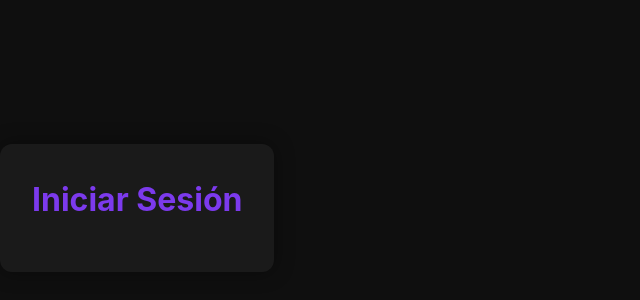
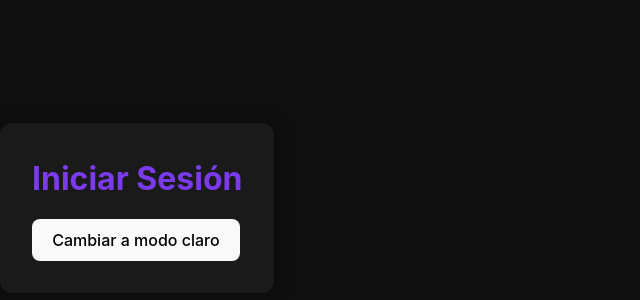
Before and after one commit to juanjosnsolarte/proyectofinal_EDyA2, a React (Vite) app in the folder proyecto-final/: page / in a window 1280 px wide. Shown: the part 192-492 px from the top of the page, without its empty margins (0-640 px from the left). Built offline with nearby package versions, Linux system fonts and the light colour scheme.

Commit message:
creacion del ThemeContext para cambiar de estilo - modo oscuro y claro

```diff
--- a/proyecto-final/src/App.jsx
+++ b/proyecto-final/src/App.jsx
@@ -1,8 +1,11 @@
 import { AppRoutes } from './routes/AppRoutes'
+import { ThemeProvider } from './context/ThemeContext'
 
 function App() {
   return (
-    <AppRoutes />
+    <ThemeProvider>
+      <AppRoutes />
+    </ThemeProvider>
   )
 }
 
--- /dev/null
+++ b/proyecto-final/src/components/Shared/ThemeToggle.jsx
@@ -0,0 +1,14 @@
+import { useContext } from 'react'
+import { ThemeContext } from '../../context/ThemeContext'
+
+function ThemeToggle() {
+  const { theme, toggleTheme } = useContext(ThemeContext)
+
+  return (
+    <button onClick={toggleTheme}>
+      Cambiar a modo {theme === 'dark' ? 'claro' : 'oscuro'}
+    </button>
+  )
+}
+
+export default ThemeToggle
--- /dev/null
+++ b/proyecto-final/src/context/ThemeContext.jsx
@@ -0,0 +1,26 @@
+import { createContext, useState, useEffect } from 'react'
+
+export const ThemeContext = createContext()
+
+export function ThemeProvider({ children }) {
+  const [theme, setTheme] = useState('dark') // valor inicial
+
+  const toggleTheme = () => {
+    setTheme(prev => (prev === 'dark' ? 'light' : 'dark'))
+  }
+
+  useEffect(() => {
+    document.documentElement.setAttribute('data-theme', theme)
+  }, [theme])
+
+  const value = {
+    theme,
+    toggleTheme,
+  }
+
+  return (
+    <ThemeContext.Provider value={value}>
+      {children}
+    </ThemeContext.Provider>
+  )
+}
--- a/proyecto-final/src/pages/Login.jsx
+++ b/proyecto-final/src/pages/Login.jsx
@@ -1,9 +1,14 @@
-import styles from '../styles/pages/Login.module.scss'
+import styles from '../styles/pages/login.module.scss'
+import ThemeToggle from '../components/Shared/ThemeToggle'
 
 function Login() {
   return (
     <div className={styles.container}>
       <h2 className={styles.title}>Iniciar Sesión</h2>
+
+      <div style={{ marginTop: '1rem' }}>
+        <ThemeToggle />
+      </div>
     </div>
   )
 }
--- a/proyecto-final/src/styles/global.scss
+++ b/proyecto-final/src/styles/global.scss
@@ -5,7 +5,7 @@
   box-sizing: border-box;
 }
 
-/* Variables generales */
+/* Tema por defecto (dark) */
 :root {
   --primary: #7c3aed;
   --primary-dark: #5b21b6;
@@ -14,6 +14,24 @@
   --card-bg: #1a1a1a;
 }
 
+/* Tema oscuro */
+:root[data-theme='dark'] {
+  --primary: #7c3aed;
+  --primary-dark: #5b21b6;
+  --text: #f0f0f0;
+  --bg: #0f0f0f;
+  --card-bg: #1a1a1a;
+}
+
+/* Tema claro */
+:root[data-theme='light'] {
+  --primary: #4c1d95;
+  --primary-dark: #2e1065;
+  --text: #111827;
+  --bg: #f3f4f6;
+  --card-bg: #ffffff;
+}
+
 /* Tipografía */
 body {
   background-color: var(--bg);
```
